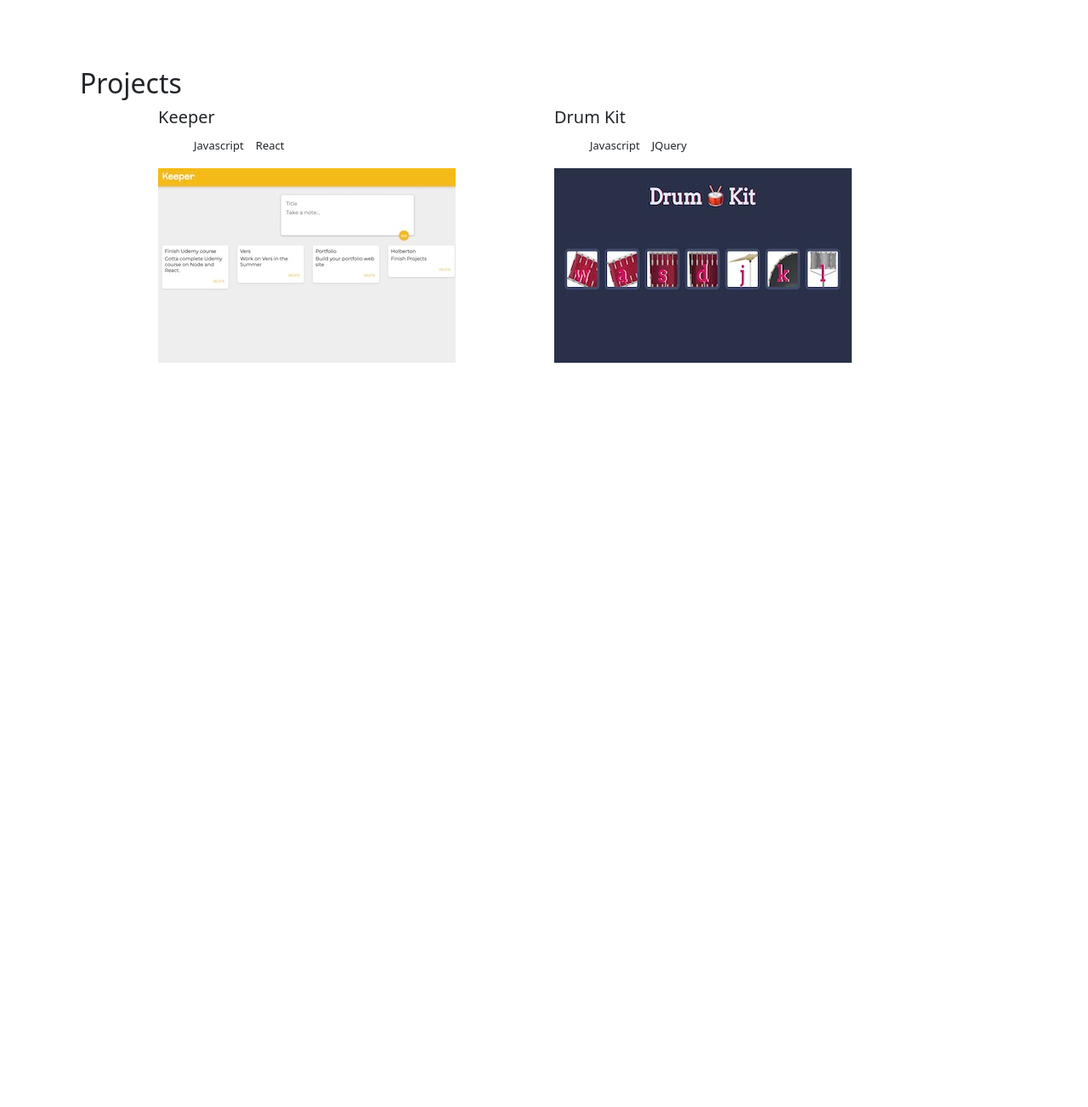
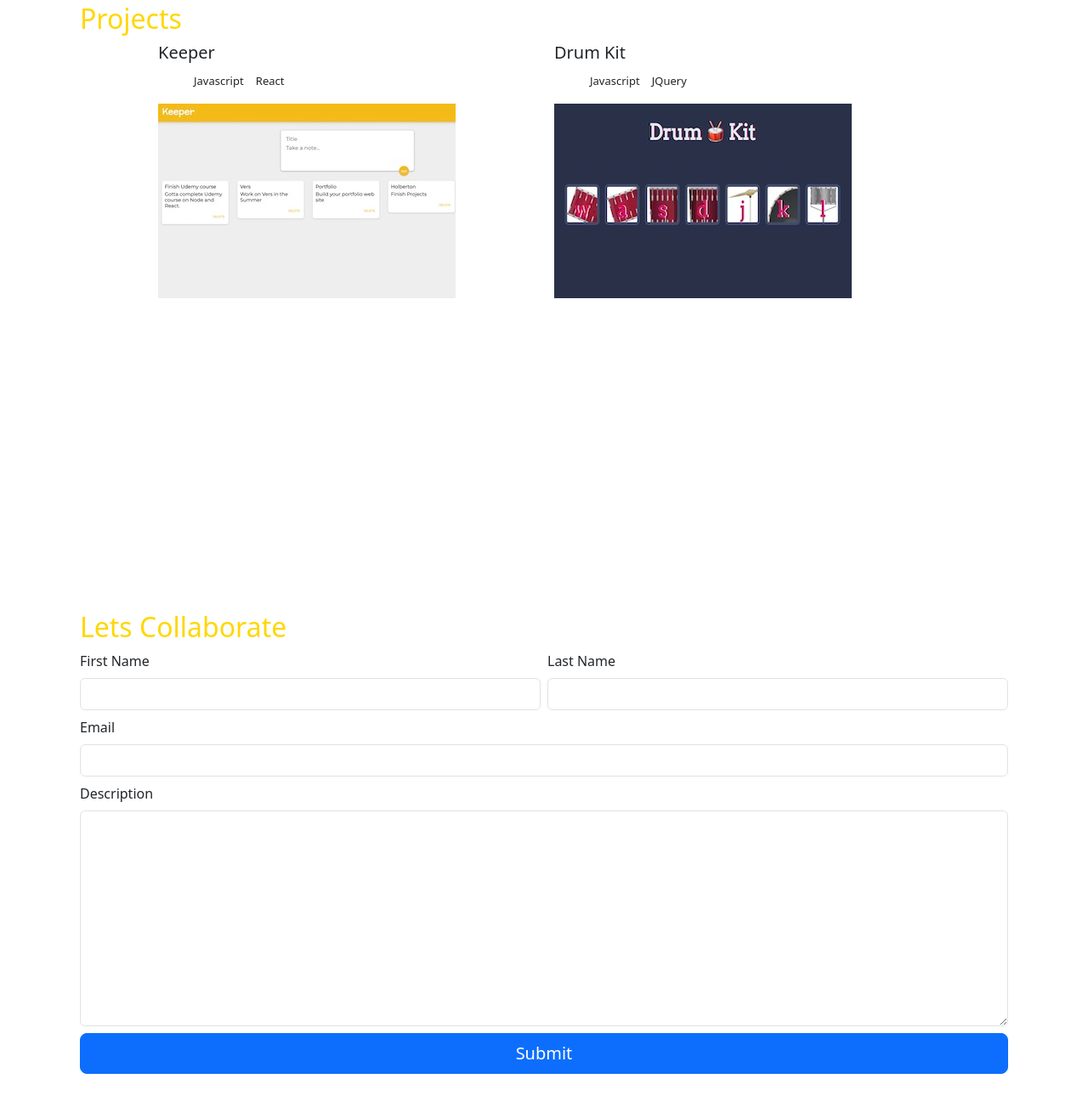
Before and after one commit to Alberto-Ibarra/portfolio, a plain HTML site: page index.html in a window 1280 px wide. Shown: the part 1899-3202 px from the top of the page at 85% size. Before the commit the page ends 2598 px from the top, so only its background shows below. Drawn offline with nearby package versions, Linux system fonts and the light colour scheme.

Commit message:
form completed

```diff
--- a/index.html
+++ b/index.html
@@ -132,7 +132,7 @@
         </div>
 
         <!-- projects -->
-        <div class="projects container">
+        <div class="projects container pt-4">
             <h2>Projects</h2>
             <div class="row">
                 <div class="col-lg-6 d-flex justify-content-around">
@@ -159,7 +159,31 @@
             </div>
         </div>
 
-
+        <!-- Contact me -->
+        <div class="contact container">
+            <h2>Lets Collaborate</h2>
+            <form class="row g-2" action="">
+                <div class="col-lg-6">
+                    <label for="firstName" class="form-label">First Name</label>
+                    <input type="text" class="form-control" id="firstName" required>
+                </div>
+                <div class="col-lg-6">
+                    <label for="lastName" class="form-label">Last Name</label>
+                    <input type="text" class="form-control" id="lastName" required>
+                </div>
+                <div class="col-lg-12">
+                    <label for="email" class="form-label">Email</label>
+                    <input type="email" class="form-control" id="email">
+                </div>
+                <div class="col-lg-12">
+                    <label for="textarea" class="form-label">Description</label>
+                    <textarea name="" id="" cols="30" rows="10" class="form-control"></textarea>
+                </div>
+                <div class="col-lg-12">
+                    <button type="submit" class="btn btn-primary btn-lg btn-block w-100">Submit</button>
+                </div>
+            </form>
+        </div>
         <!-- ending container -->
     </div>
 
--- a/style.css
+++ b/style.css
@@ -146,7 +146,7 @@
 
 @media screen and (min-width: 400px){
     .resume{
-        height: 100vh;
+        height: 90vh;
         padding-top: 20px;
     }
 }
@@ -162,6 +162,10 @@
     /* background-color: whitesmoke; */
 }
 
+.projects h2{
+    color: gold;
+}
+
 .tech{
     list-style-type: none;
 
@@ -171,3 +175,12 @@
     padding-left: 10px;
     font-size: small;
 }
+
+.contact{
+    height: 100vh;
+    padding-top: 100px;
+}
+
+.contact h2{
+    color: gold;
+}
```
